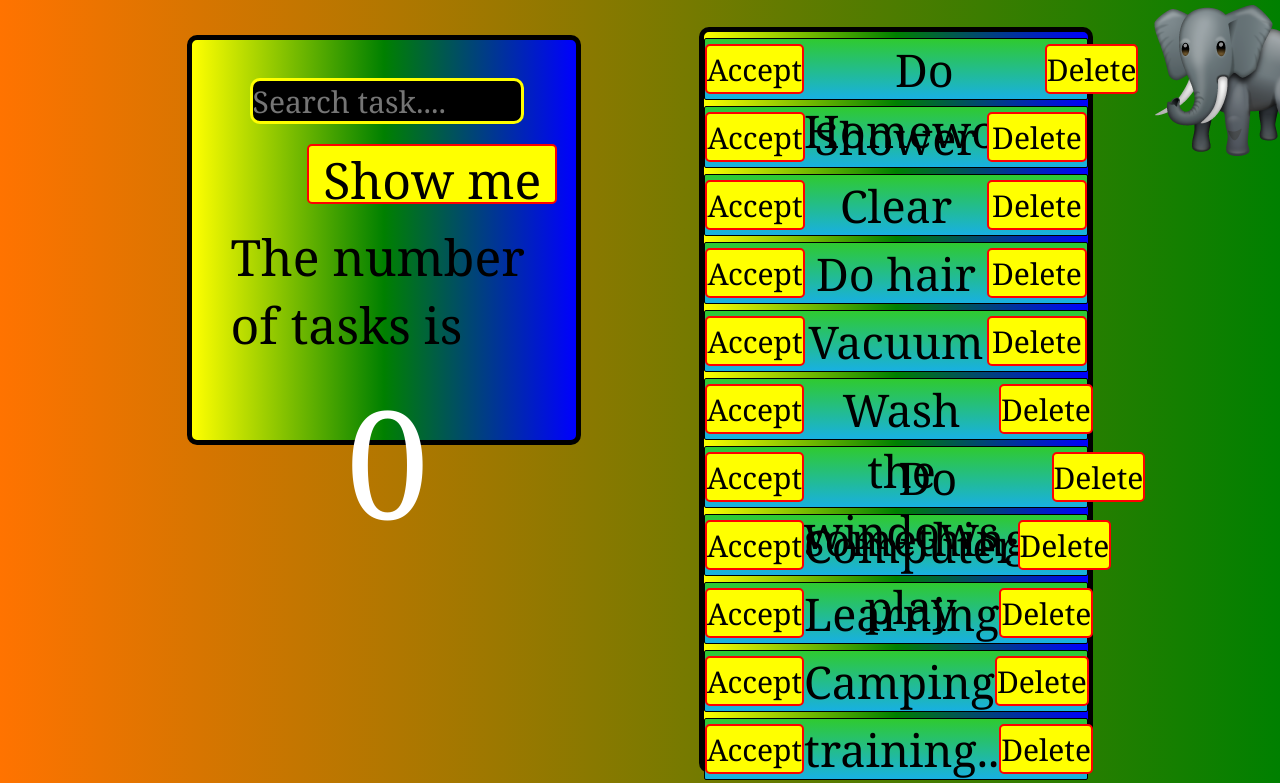
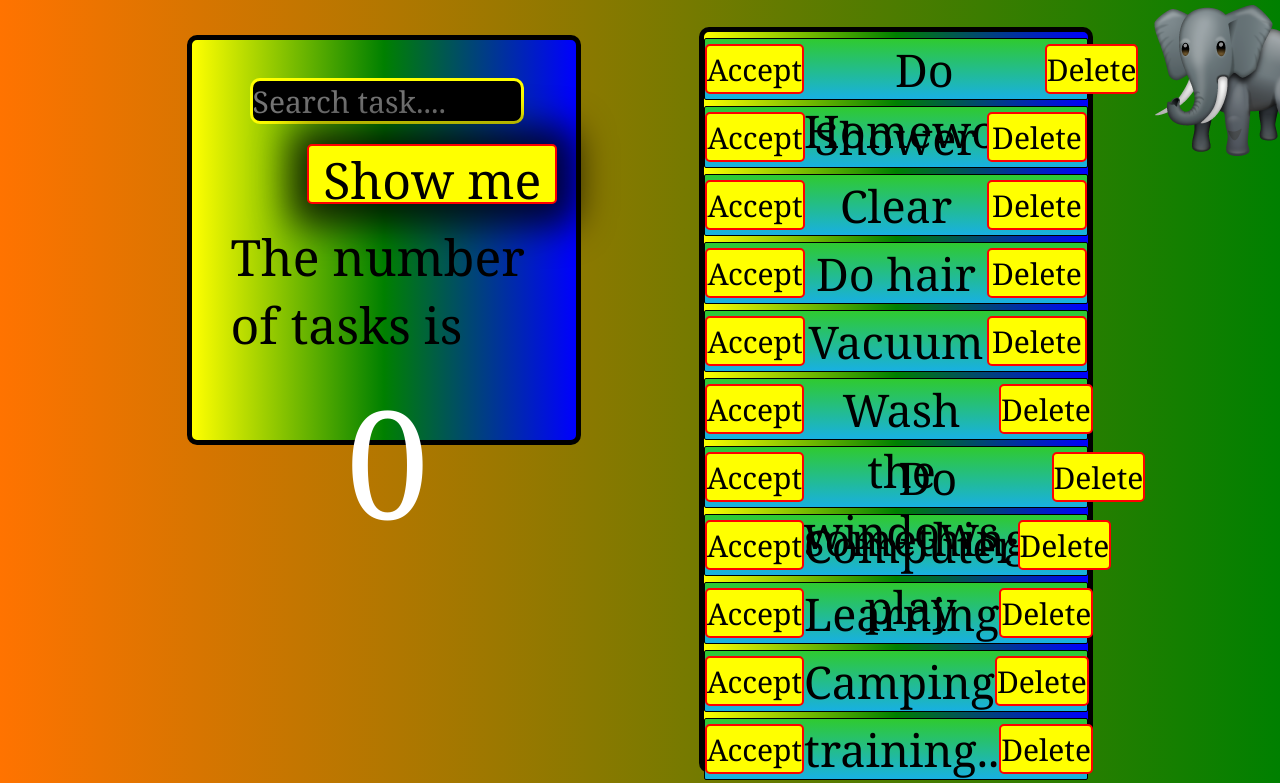
Before and after one commit to Man1exter/miniToDoApp-s, a plain HTML site: page index.html in a window 1280 px wide. Shown: the top 783 px of the page. Drawn offline with Linux system fonts and the light colour scheme.

Commit message:
add boxshadow and hover on them on button

```diff
--- a/style.css
+++ b/style.css
@@ -140,4 +140,9 @@ span{
     font-size: 50px;
     width: 250px;
     height: 60px;
+    box-shadow: 1px 3px 36px 19px rgba(0,0,0,0.77);
+    transition: .5s linear;
 }
+.howMany:hover{
+    box-shadow: 1px 3px 26px 29px rgba(0,0,0,0.97);
+}
```
